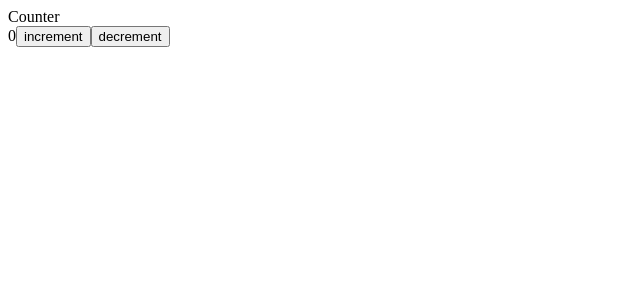
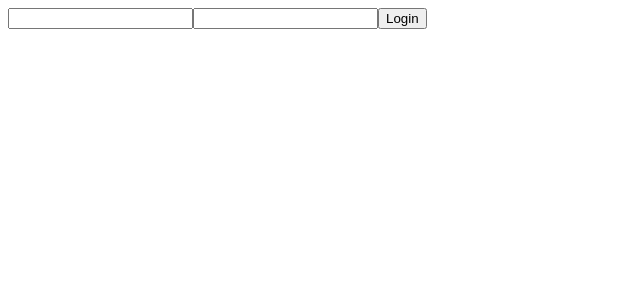
Before and after one commit to Noobdev008/Comeback2k26, a React (Vite) app in the folder frontend/day_1/: page / in a window 1280 px wide. Shown: the top 300 px of the page, without its empty margins (0-640 px from the left). Built offline with nearby package versions, Linux system fonts and the light colour scheme.

Commit message:
basic form submit

```diff
--- a/frontend/day_1/src/App.jsx
+++ b/frontend/day_1/src/App.jsx
@@ -1,36 +1,12 @@
-import { useEffect, useState } from 'react'
 import './App.css'
+import Counter from './counter/Counter'
+import Login from './loginForm/Login'
 
 function App() {
-  const [count, setCount]= useState(0);
-  const increment =()=>{
-    setCount(count+1)
-  }
-    const decrement =()=>{
-      if(count>=1){
-        setCount(count-1)
-      }
-
-  }
-
-  useEffect(()=>{
-    console.log("count change : " + count)
-  },[count])
-
-
-  return (
-    <>
-      <div>
-        Counter
-      </div>
-      <div>
-        {count}
-        <button onClick={increment}>increment</button>
-        <button onClick={decrement}>decrement</button>
-      </div>
-
-    </>
-  )
+  return <>
+    {/* <Counter/> */}
+    <Login/>
+  </>
 }
 
 export default App
--- /dev/null
+++ b/frontend/day_1/src/counter/Counter.jsx
@@ -0,0 +1,34 @@
+import { useEffect, useState } from 'react'
+const Counter =()=>{
+ const [count, setCount]= useState(0);
+  const increment =()=>{
+    setCount(count+1)
+  }
+    const decrement =()=>{
+      if(count>=1){
+        setCount(count-1)
+      }
+
+  }
+
+  useEffect(()=>{
+    console.log("count change : " + count)
+  },[count])
+
+
+  return (
+    <>
+      <div>
+        Counter
+      </div>
+      <div>
+        {count}
+        <button onClick={increment}>increment</button>
+        <button onClick={decrement}>decrement</button>
+      </div>
+
+    </>
+  )
+}
+
+export default Counter
--- /dev/null
+++ b/frontend/day_1/src/loginForm/Login.jsx
@@ -0,0 +1,37 @@
+import { useState } from "react";
+
+const Login = () => {
+    const [email, setEmail] = useState("");
+    const [password, setPassword] = useState("");
+
+    const handleSubmit = (e) => {
+        e.preventDefault();
+
+        if (!email || !password) {
+            alert("All fields required");
+            return;
+        }
+
+        console.log(email, password);
+    };
+
+    return (
+        <form onSubmit={handleSubmit}>
+            <input
+                type="email"
+                value={email}
+                onChange={(e) => setEmail(e.target.value)}
+            />
+
+            <input
+                type="password"
+                value={password}
+                onChange={(e) => setPassword(e.target.value)}
+            />
+
+            <button type="submit">Login</button>
+        </form>
+    );
+};
+
+export default Login;
```
